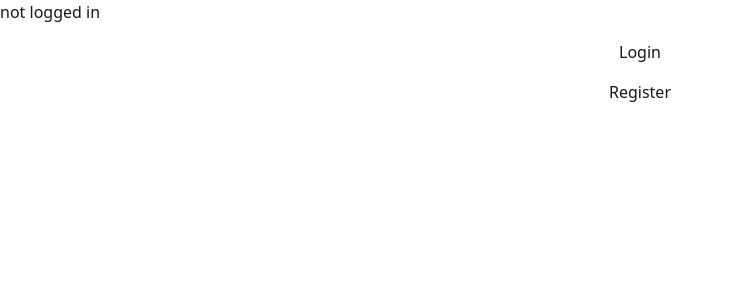
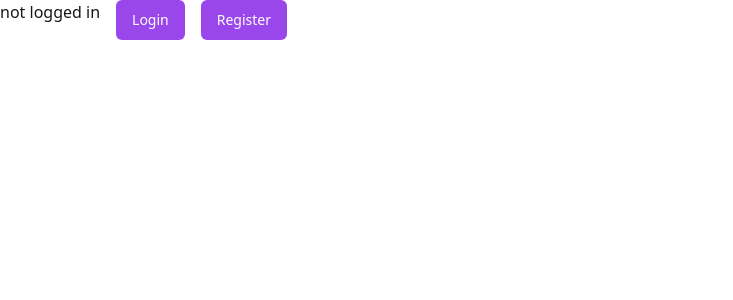
Before and after one commit to AmirZNBZ/servon-frontend, a Next.js app: page / in a window 1280 px wide. Shown: the top 300 px of the page, without its empty margins (0-733 px from the left). Built offline with nearby package versions, Linux system fonts and the light colour scheme; no server answers.

Commit message:
add user new type and  use permission hook

```diff
--- a/eslint.config.mjs
+++ b/eslint.config.mjs
@@ -16,6 +16,7 @@ const eslintConfig = defineConfig([
   {
     rules: {
       "@typescript-eslint/no-explicit-any": "off",
+      "@typescript-eslint/no-empty-object-type": "off",
     },
   },
 ]);
--- a/src/app/page.tsx
+++ b/src/app/page.tsx
@@ -1,5 +1,6 @@
 "use client";
 
+import { Button } from "../components/atoms/Button";
 import ThemeToggle from "../components/atoms/ThemeToggle";
 import { useAuth } from "../features/auth/hooks/useAuth";
 
@@ -10,10 +11,10 @@ export default function Home() {
 
   if (!isAuthenticated) {
     return (
-      <div className="flex gap-4 flex-col">
+      <div className="flex gap-4">
         <h1>not logged in</h1>
-        <button onClick={() => login("amir@example.com", "asdfasdf")}>Login</button>
-        <button onClick={() => register("amir@example.com", "asdfasdf")}>Register</button>
+        <Button onClick={() => login("amir@example.com", "asdfasdf")}>Login</Button>
+        <Button onClick={() => register("amir@example.com", "asdfasdf")}>Register</Button>
       </div>
     );
   }
--- a/src/features/auth/api/auth.api.ts
+++ b/src/features/auth/api/auth.api.ts
@@ -1,4 +1,5 @@
 import { http } from "@/src/lib/http";
+import { User } from "../types";
 
 export interface LoginPayload {
   email: string;
@@ -12,9 +13,7 @@ export interface RegisterResponse {
   message: string;
 }
 
-export interface MeResponse {
-  userId: string;
-}
+export interface MeResponse extends User {}
 
 export const authApi = {
   login(payload: LoginPayload) {
--- a/src/features/auth/context/auth.context.tsx
+++ b/src/features/auth/context/auth.context.tsx
@@ -3,12 +3,13 @@
 import { createContext, ReactNode, useCallback, useContext, useEffect, useMemo, useState } from "react";
 import { authApi } from "../api/auth.api";
 import { tokenStore } from "../token";
+import { User } from "../types";
 
 interface AuthContextValue {
+  user: User | null;
   isLoading: boolean;
   isAuthenticated: boolean;
   logout: () => Promise<void>;
-  user: { userId: string } | null;
   login: (email: string, password: string) => Promise<void>;
   register: (email: string, password: string) => Promise<string>;
 }
@@ -16,7 +17,7 @@ interface AuthContextValue {
 const AuthContext = createContext<AuthContextValue | undefined>(undefined);
 
 export const AuthProvider = ({ children }: { children: ReactNode }) => {
-  const [user, setUser] = useState<{ userId: string } | null>(null);
+  const [user, setUser] = useState<User | null>(null);
 
   const [isLoading, setIsLoading] = useState<boolean>(true);
 
--- /dev/null
+++ b/src/features/auth/hooks/usePermission.ts
@@ -0,0 +1,9 @@
+import { useAuth } from "./useAuth";
+
+export const usePermission = (permission: string) => {
+  const { user } = useAuth();
+
+  if (!user) return false;
+
+  return user.permission.includes(permission);
+};
--- /dev/null
+++ b/src/features/auth/types.ts
@@ -0,0 +1,9 @@
+export type UserRole = "USER" | "ADMIN";
+
+export interface User {
+  id: string;
+  email: string;
+  name: string;
+  role: UserRole;
+  permission: string[];
+}
```
